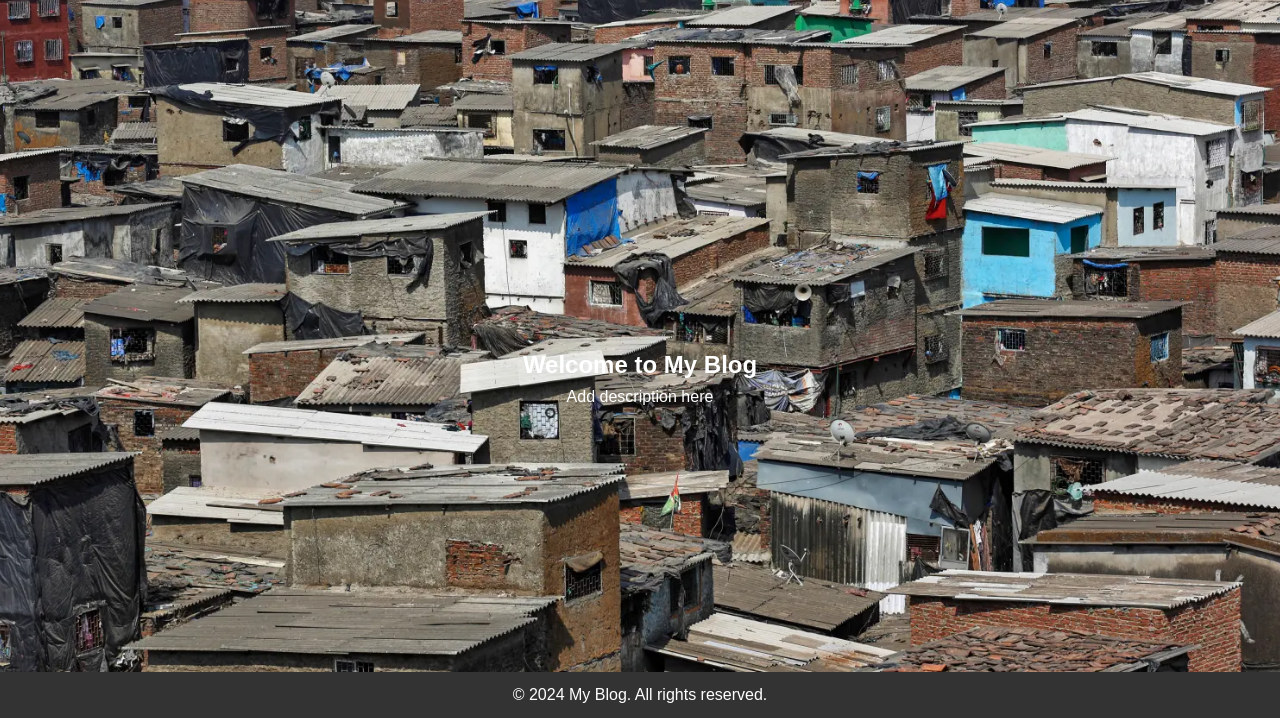
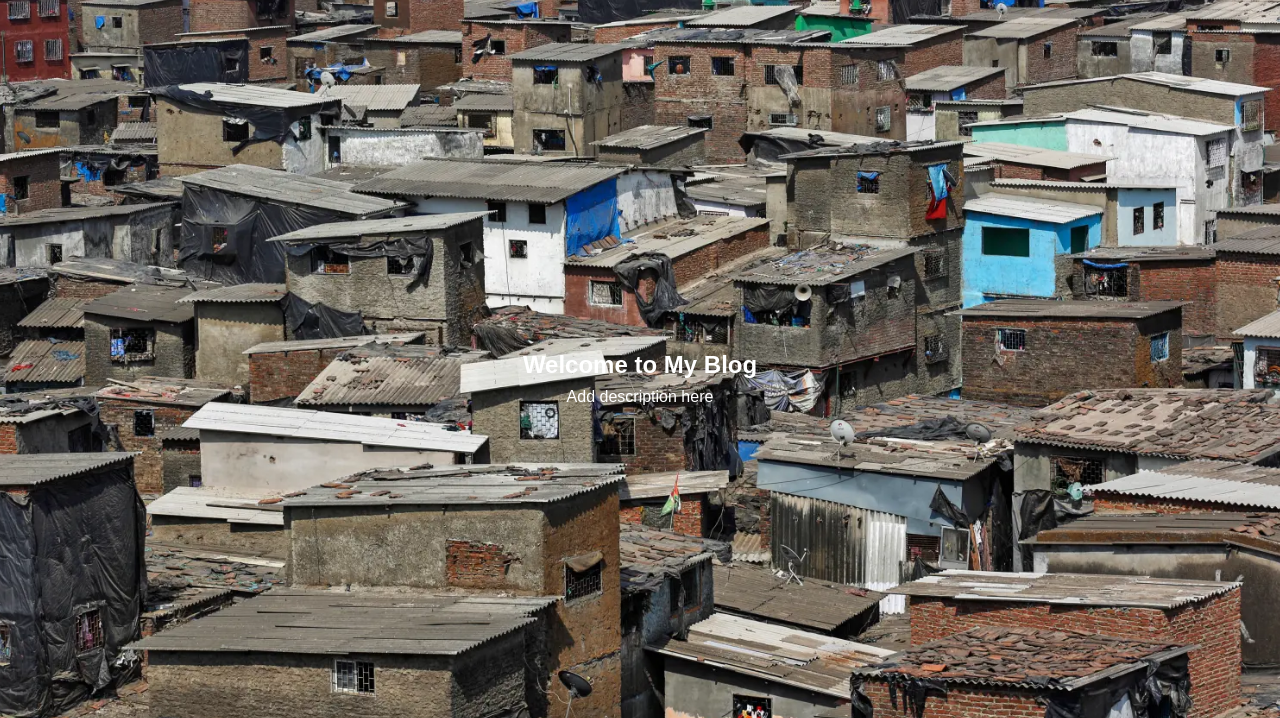
Before and after one commit to Awinner4764/Amoghs_portfolio, a plain HTML site: page index.html in a window 1280 px wide. Shown: the part 82-800 px from the top of the page. Drawn offline with Linux system fonts and the light colour scheme; no server answers.

Commit message:
Update index.html

```diff
--- a/index.html
+++ b/index.html
@@ -34,10 +34,6 @@
         <ul id="post-list"></ul> <!-- Post titles will be dynamically loaded here -->
     </section>
 
-    <footer>
-        &copy; 2024 My Blog. All rights reserved.
-    </footer>
-
     <script>
         // Firebase configuration
         const firebaseConfig = {
```
